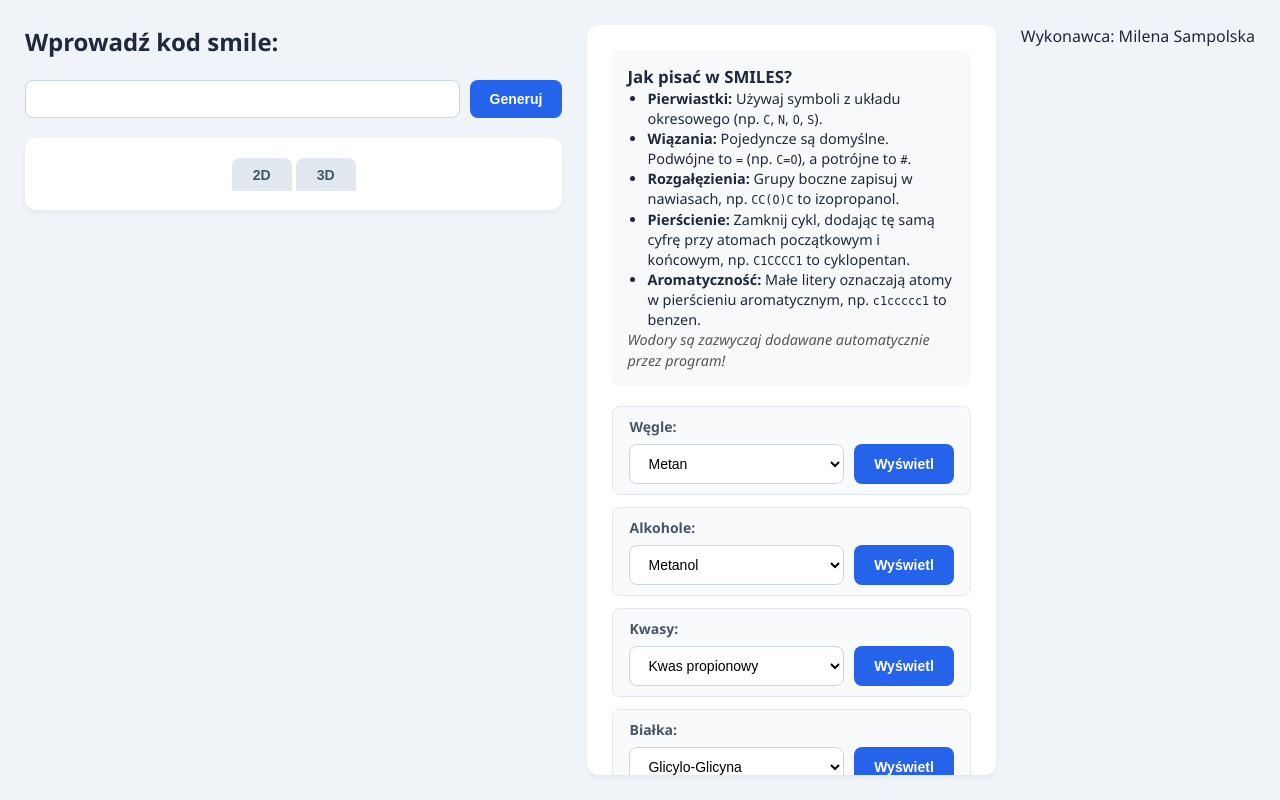
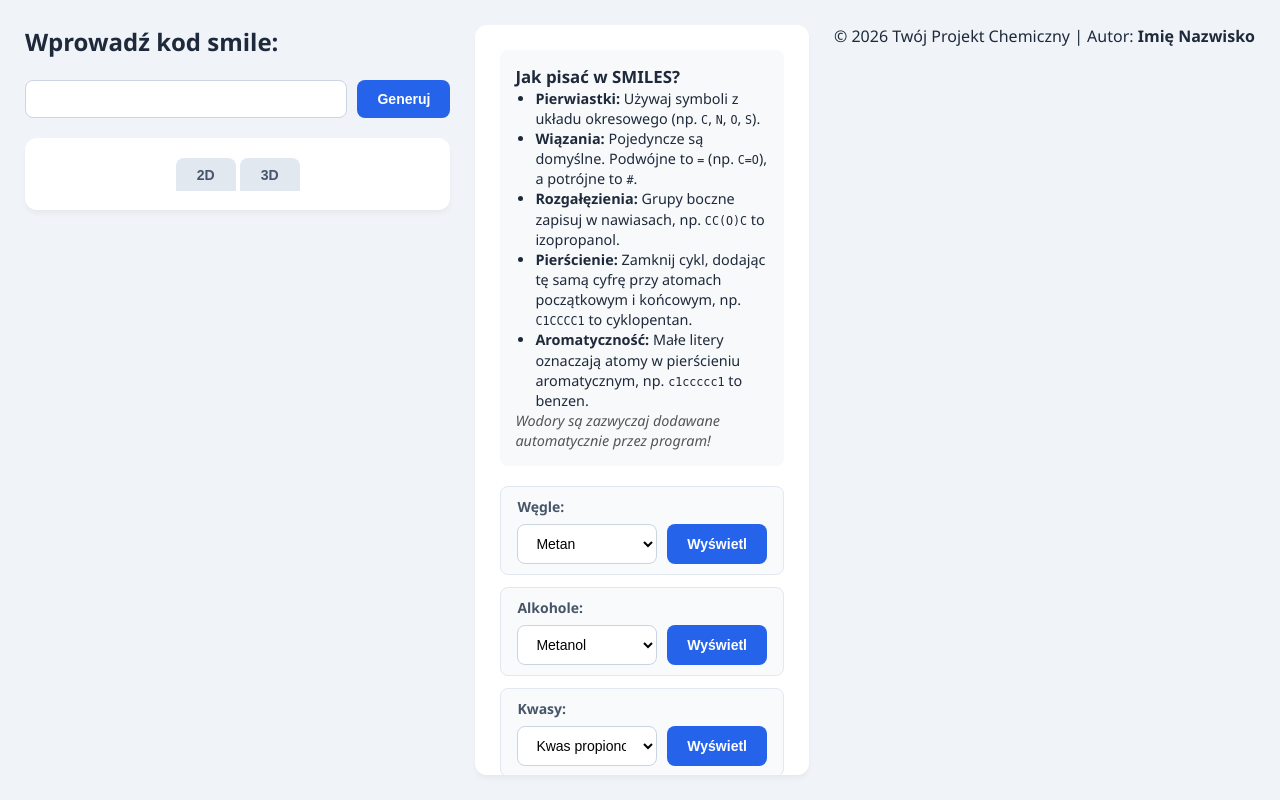
Before and after one commit to sampolska0506/chemia-django, a Django app: template templates/main.html in a window 1280 px wide. Run offline with Django 5.2, Linux system fonts and the light colour scheme; the template is opened without the code that fills it, so the values that code supplies are empty.

Commit message:
stopka v2

```diff
--- a/templates/main.html
+++ b/templates/main.html
@@ -186,6 +186,8 @@
     </form>
 </div>
 </div>
-<p>Wykonawca: Milena Sampolska</p>
+<footer class="main-footer">
+    <p>&copy; 2026 Twój Projekt Chemiczny | Autor: <strong>Imię Nazwisko</strong></p>
+</footer>
 </body>
 </html>
```
